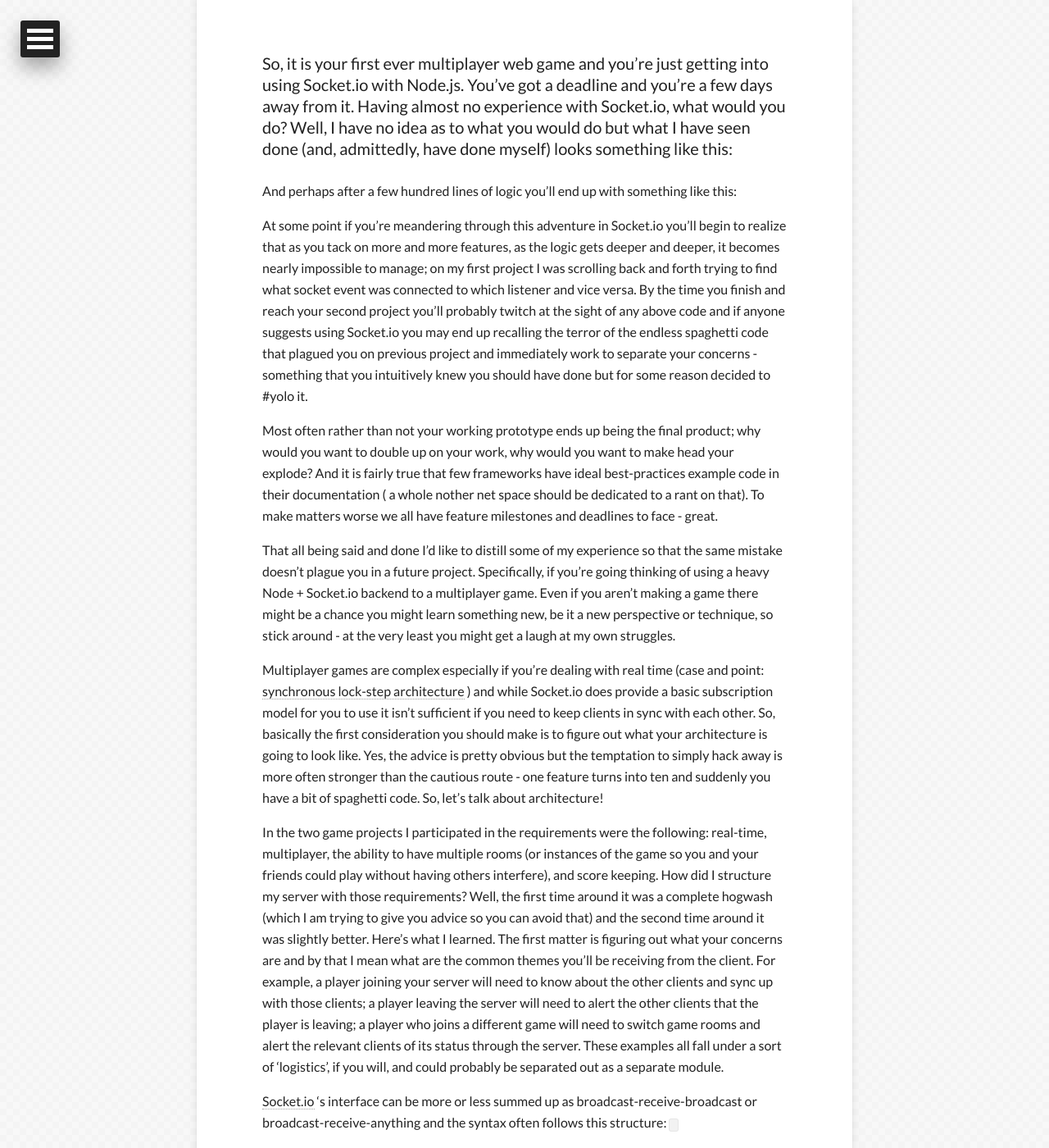
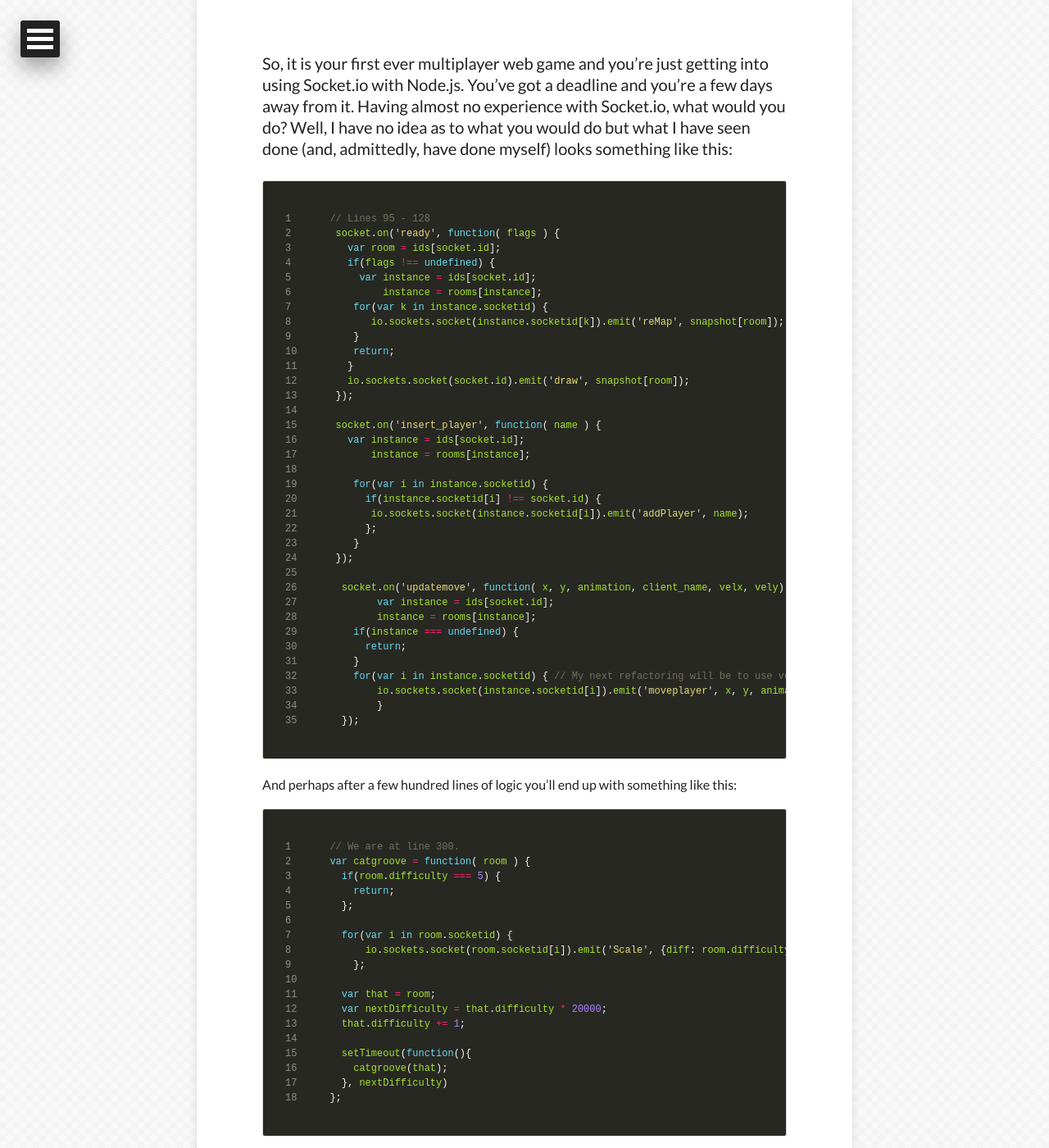
Before and after one commit to alujs/steinernein.github.io, a Jekyll site: the page built from _posts/2014-01-28-socket.md, in a window 1280 px wide and 1400 px high, scrolled down 496 px. Shown: the whole window at 82% size. Built offline with Jekyll 4.4.1, drawn with Linux system fonts in a browser that asks for light colours; nearby versions of some CDN libraries; comment, search, counter and statistics services are not loaded; some of the changed text lies outside the part shown.

Commit message:
Touched up on post

```diff
--- a/_posts/2014-01-28-socket.md
+++ b/_posts/2014-01-28-socket.md
@@ -13,7 +13,70 @@ share: true
 
 So,  it is your first ever multiplayer web game and you're just getting into using Socket.io with Node.js. You've got a deadline and you're a few days away from it. Having almost no experience with Socket.io, what would you do? Well, I have no idea as to what you would do but what I have seen done (and, admittedly, have done myself) looks something like this:
 
+{% highlight javascript linenos %}
+{% raw %}
+// Lines 95 - 128
+ socket.on('ready', function( flags ) {
+   var room = ids[socket.id];
+   if(flags !== undefined) {
+     var instance = ids[socket.id];
+         instance = rooms[instance];
+    for(var k in instance.socketid) {
+       io.sockets.socket(instance.socketid[k]).emit('reMap', snapshot[room]);
+    }
+    return;
+   }
+   io.sockets.socket(socket.id).emit('draw', snapshot[room]);
+ });
+
+ socket.on('insert_player', function( name ) {
+   var instance = ids[socket.id];
+       instance = rooms[instance];
+
+    for(var i in instance.socketid) {
+      if(instance.socketid[i] !== socket.id) {
+       io.sockets.socket(instance.socketid[i]).emit('addPlayer', name);
+      };
+    }
+ });
+
+  socket.on('updatemove', function( x, y, animation, client_name, velx, vely) { // eventually store and do checking before broadcasting
+  	var instance = ids[socket.id];
+        instance = rooms[instance];
+    if(instance === undefined) {
+      return;
+    }
+    for(var i in instance.socketid) { // My next refactoring will be to use velocity rather than x/y
+        io.sockets.socket(instance.socketid[i]).emit('moveplayer', x, y, animation, client_name, velx, vely);
+  	}
+  });
+{% endraw %}
+{% endhighlight %}
+
 And perhaps after a few hundred lines of logic you'll end up with something like this:
+
+{% highlight javascript linenos %}
+{% raw %}
+// We are at line 300.
+var catgroove = function( room ) {
+  if(room.difficulty === 5) {
+    return;
+  };
+
+  for(var i in room.socketid) {
+      io.sockets.socket(room.socketid[i]).emit('Scale', {diff: room.difficulty});
+    };
+
+  var that = room;
+  var nextDifficulty = that.difficulty * 20000;
+  that.difficulty += 1;
+
+  setTimeout(function(){
+    catgroove(that);
+  }, nextDifficulty)
+};
+{% endraw %}
+{% endhighlight %}
 
 At some point if you're meandering through this adventure in Socket.io you'll begin to realize that as you tack on more and more features, as the logic gets deeper and deeper, it becomes nearly impossible to manage; on my first project I was scrolling back and forth trying to find what socket event was connected to which listener and vice versa. By the time you finish and reach your second project you'll probably twitch at the sight of any above code and if anyone suggests using Socket.io you may end up recalling the terror of the endless spaghetti code that plagued you on previous project and immediately work to separate your concerns - something that you intuitively knew you should have done but for some reason decided to #yolo it.
 
@@ -26,15 +89,37 @@ Multiplayer games are complex especially if you’re dealing with real time (cas
 In the two game projects I participated in the requirements were the following: real-time, multiplayer, the ability to have multiple rooms (or instances of the game so you and your friends could play without having others interfere), and score keeping.  How did I structure my server with those requirements? Well, the first time around it was a complete hogwash (which I am trying to give you advice so you can avoid that) and the second time around it was slightly better. Here’s what I learned. The first matter is figuring out what your concerns are and by that I mean what are the common themes you’ll be receiving from the client. For example, a player joining your server will need to know about the other clients and sync up with those clients; a player leaving the server will need to alert the other clients that the player is leaving; a player who joins a different game will need to switch game rooms and alert the relevant clients of its status through the server. These examples all fall under a sort of ‘logistics’, if you will, and could probably be separated out as a separate module.
 
  [Socket.io](socket.io docs) ‘s interface can be more or less summed up as  broadcast-receive-broadcast or broadcast-receive-anything and the syntax often follows this structure: `socket.on( `event-as-a-string`, arguments)` and socket.broadcast(`event-as-a-string`, arguments) - the latter is strictly for the server side and speaking of which on the server you’ll put all the socket.io events inside `socket.on(‘connection’, function() {})` . So, given this structure what did I do? Well, here’s what I did:
-
+ {% highlight javascript linenos %}
+{% raw %}
+var Manager = function( context, io ) {
+  var events = new Events({context: context, host: host, io: io});
+  return function( socket ) {
+    socket.on('join', function( args ) {
+      events.flow.join(socket, args);
+    });
+    socket.on('disconnect', function( args ) {
+      events.flow.disconnect(socket, args);
+    });
+    socket.on('flow', function( type, args ) {
+      events.flow[type](socket, args);
+    });
+{% endraw %}
+{% endhighlight %}
 Instead of seeing that meandering code I had earlier (both my own handwritten stuff and the one in the open source project I worked on) I moved it to a separate module much like you would do with request handlers on a Node server. Then I separated it a bit further by storing the event listeners in an object so that the client could emit its socket.on event as `socket.on(‘player’ , ‘join’, playerData)` . This allows me to take advantage of how you can access object properties in Javascript allowing me to further separate the concerns through another Node module. In summary, I have an object that contains the event listeners which can be accessed based on the first and second arguments provided by the Socket that is emitting them. So, the data flow looks something like this:
 
+`socket.emit('player', 'join', room_name) -->
+
+ socket.on('player', function(args) {
+   events.player[SecondArg](socket, args)
+ });
+
+ SecondArg = 'join' , args = room_name`
 
 Well, that covers the basic technique of what I did to make the back end a bit more tolerable. I'll cover the rest in a series of posts and I'll leave links below so you can compare and contrast between my first project and my second one involving Socket.io. Thanks for dropping by!
 
-[First](githubstuff)
-[Second](githubstuff)
+[First](https://github.com/steinernein/kimchi/tree/master/server)
+[Second](https://github.com/steinernein/Satellite/tree/refactor/server)
 
 ## Links to the other parts:
-[Socket.io management](blogstuff)
-[Synchronization of multiplayer](blogstuff)
+[Socket.io management](http://steinernein.github.io/socket2/)
+[Synchronization of multiplayer](http://steinernein.github.io/socket3/)
```
Also changed, not shown: 1 other file.
